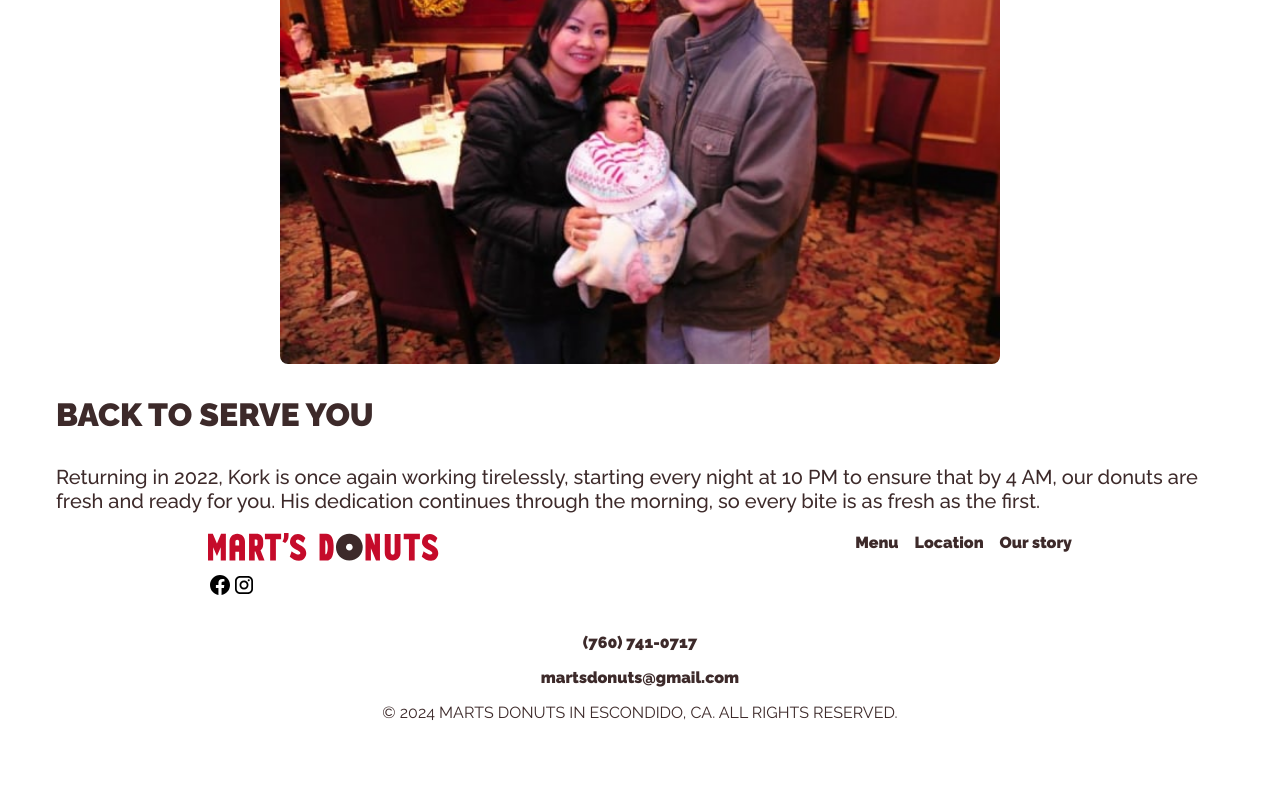
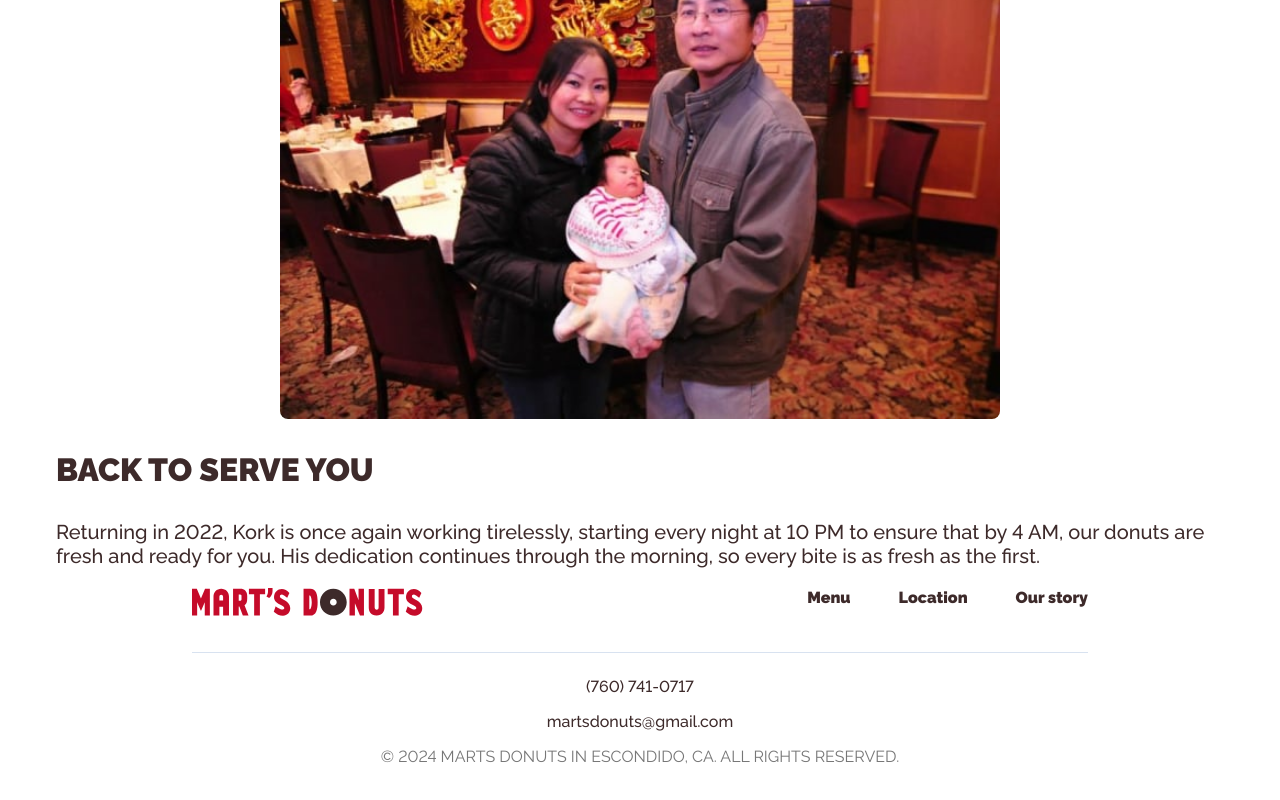
Before and after one commit to JustinSChen/marts-donuts, a React (Create React App) app: page /#/story in a window 1280 px wide. Shown: the part 1996-2796 px from the top of the page. Before the commit the page ends 2734 px from the top, so only its background shows below. Built offline with nearby package versions, Linux system fonts and the light colour scheme.

Commit message:
design pass

```diff
--- a/public/index.html
+++ b/public/index.html
@@ -24,7 +24,7 @@
       work correctly both with client-side routing and a non-root public URL.
       Learn how to configure a non-root public URL by running `npm run build`.
     -->
-    <title>React App</title>
+    <title>Mart's Donuts</title>
   </head>
   <body>
     <noscript>You need to enable JavaScript to run this app.</noscript>
--- a/src/App.scss
+++ b/src/App.scss
@@ -1,6 +1,8 @@
 * {
   color: #3D2A2A;
   font-family: "Raleway", sans-serif;
+  font-variant-numeric: lining-nums;
+ font-feature-settings: "lnum";
 }
 
 h2 {
@@ -33,6 +35,8 @@ h2 {
   }
   p {
     color: white;
+    font-weight: 500;
+    line-height: 24px;
   }
   .overlay {
     background-color: rgba(0, 0, 0, 0.5);
@@ -109,6 +113,7 @@ h2 {
 
     p{
       font-size: 20px;
+      font-weight: 500;
     }
 
     a {
@@ -117,9 +122,14 @@ h2 {
       font-size: 20px;
       .arrow {
         * {
-          color:#C50B2A !important;
-
+          color:#C50B2A;
+          &:hover {
+            color: #A1001B;
+          }
         }
+      }
+      &:hover {
+        color: #A1001B;
       }
     }
   }
@@ -167,6 +177,19 @@ h2 {
         color:#C50B2A;
         font-weight: bold;
         font-size: 16px;
+
+        &:hover {
+          color: #A1001B;
+        }
+
+        .arrow {
+          * {
+            color:#C50B2A;
+            &:hover {
+              color: #A1001B;
+            }
+          }
+        }
       }
       margin-bottom: 64px;
   }
@@ -221,20 +244,12 @@ h2 {
       position: relative;
 
       .logo {
-        position: absolute;
-        left: 50%;
-        transform: translateX(-50%);
-
         img {
-          height: 67px;
-          width: 551px;
+          width: 480px;
         }
       }
 
       .nav-text {
-        margin-left: auto;
-        text-align: right;
-        margin-right: 160px;
       }
     }
 
@@ -332,10 +347,14 @@ footer {
   color: #3D2A2A;
   bottom: 0;
   width: 100%;
-  padding-top: 80px;
+  padding-bottom: 80px;
 
   @media only screen and (min-width: 720px) {
     padding-top: 0;
+  }
+
+  .copyright {
+    color: #767676;
   }
 
   .logo {
@@ -350,6 +369,20 @@ footer {
   }
   .footer-bottom {
     text-align: center;
+    margin: auto;
+    max-width: 70%;
+    border-top: 1px solid #D8E2F0;
+    margin-top: 16px;
+    padding-top: 24px;
+    a {
+      display: block;
+      font-weight: 500;
+      text-decoration: none;
+      margin-bottom: 16px;
+      &:hover {
+        color: #C50B2A;
+      }
+    }
   }
   .footer-links {
     font-weight: bold;
@@ -409,7 +442,7 @@ footer {
     .footer-links{
       display: flex;
       a {
-        margin-right: 16px;
+        margin-right: 48px;
       }
       a:last-of-type {
         margin-right: 0;
@@ -479,4 +512,15 @@ footer {
 
 .view-menu {
   cursor: pointer;
+  font-weight: 500;
 }
+
+.no-underline, .directions {
+  text-decoration: none;
+}
+
+.phone {
+  font-weight: 500;
+  font-size: 20px;
+  margin-bottom: 0;
+}
--- a/src/components/Footer.js
+++ b/src/components/Footer.js
@@ -31,14 +31,6 @@ const Footer = () => {
               <img src={logo} />
             </div>
             <div className="footer-links">
-              <div class="social-block">
-              <a class="social" href="https://www.facebook.com/" target="_blank">
-              <img src={facebook} alt="Facebook" />
-              </a>
-              <a class="social" href="https://www.instagram.com/" target="_blank">
-              <img src={instagram} alt="Instagram" />
-              </a>
-              </div>
               <a href="/menu">Menu</a>
               <a href="/catering">Location</a>
               <a href="/story">Our story</a>
@@ -47,7 +39,7 @@ const Footer = () => {
           <div className="footer-bottom">
             <p className="bold">(760) 741-0717</p>
             <p className="bold">martsdonuts@gmail.com</p>
-            <p>&copy; 2024 MARTS DONUTS IN ESCONDIDO, CA. ALL RIGHTS RESERVED.</p>
+            <p class="copyright">&copy; 2024 MARTS DONUTS IN ESCONDIDO, CA. ALL RIGHTS RESERVED.</p>
           </div>
         </footer>
         ) : (
@@ -55,14 +47,6 @@ const Footer = () => {
           <div className="footer-top">
             <div class="logo">
               <img src={logo} />
-              <div class="social-block">
-              <a class="social" href="https://www.facebook.com/" target="_blank">
-              <img src={facebook} alt="Facebook" />
-              </a>
-              <a class="social" href="https://www.instagram.com/" target="_blank">
-              <img src={instagram} alt="Instagram" />
-              </a>
-              </div>
             </div>
             <div className="footer-links">
               <a href="/menu">Menu</a>
@@ -71,9 +55,9 @@ const Footer = () => {
             </div>
           </div>
           <div className="footer-bottom">
-            <p className="bold">(760) 741-0717</p>
-            <p className="bold">martsdonuts@gmail.com</p>
-            <p>&copy; 2024 MARTS DONUTS IN ESCONDIDO, CA. ALL RIGHTS RESERVED.</p>
+            <a href="tel:+17607410717">(760) 741-0717</a>
+            <a href="mailto:martsdonuts@gmail.com">martsdonuts@gmail.com</a>
+            <p class="copyright">&copy; 2024 MARTS DONUTS IN ESCONDIDO, CA. ALL RIGHTS RESERVED.</p>
           </div>
         </footer>
         )
--- a/src/components/Navbar.js
+++ b/src/components/Navbar.js
@@ -58,12 +58,6 @@ const Navbar = () => {
             <Link class="link" to="/menu" onClick={closeNav}>Menu</Link>
             <Link class="link" to="/location" onClick={closeNav}>Location</Link>
             <Link class="link" to="/story" onClick={closeNav}>Our story</Link>
-            <Link class="social" to="https://www.facebook.com/" target="_blank" onClick={closeNav}>
-              <img src={facebook} alt="Facebook" />
-            </Link>
-            <Link class="social" to="https://www.instagram.com/" target="_blank" onClick={closeNav}>
-            <img src={instagram} alt="Instagram" />
-            </Link>
             </>  : <></>
             }
           </div>
@@ -72,14 +66,14 @@ const Navbar = () => {
         <nav className="desktop nav">
           <div className="nav-container">
             <div className="logo">
-            <a href="/">
-              <img src={logo} alt="Donut Shop Logo" />
+              <a href="/">
+                <img src={logo} alt="Donut Shop Logo" />
               </a>
             </div>
+          </div>
             <div className="nav-text">
-              <p>(760) 741-0717</p>
+              <p class="phone">(760) 741-0717</p>
             </div>
-          </div>
           <div className="nav-links">
             <Link to="/" onClick={closeNav}>Home</Link>
             <Link to="/menu" onClick={closeNav}>Menu</Link>
--- a/src/pages/Home.js
+++ b/src/pages/Home.js
@@ -30,7 +30,7 @@ const Home = () => {
         <div class="box">
           <h3>OUR STORY</h3>
           <p>We've been serving Escondido for over 20 years!</p>
-          <a href="/story">Learn more <FontAwesomeIcon
+          <a class="no-underline" href="/story">Learn more <FontAwesomeIcon
                       icon={faArrowRight}
                       className={`arrow`}
                     /></a>
--- a/src/pages/Location.js
+++ b/src/pages/Location.js
@@ -1,5 +1,7 @@
 import React from "react";
 import { Link } from "react-router-dom";
+import { FontAwesomeIcon } from '@fortawesome/react-fontawesome';
+import { faArrowRight } from '@fortawesome/free-solid-svg-icons';
 
 const Location = () => {
   return (
@@ -8,7 +10,10 @@ const Location = () => {
         <div className="location">
             <h2>LOCATION</h2>
             <p className="address">150 W El Norte Pkwy, Escondido, CA 92026</p>
-            <Link className="directions" to="/contact">Get directions &#x203A;</Link>
+            <Link className="directions" to="/contact">Get directions <FontAwesomeIcon
+                                  icon={faArrowRight}
+                                  className={`arrow`}
+                                /></Link>
         </div>
         <div className="hours">
           <h2>HOURS</h2>
```
